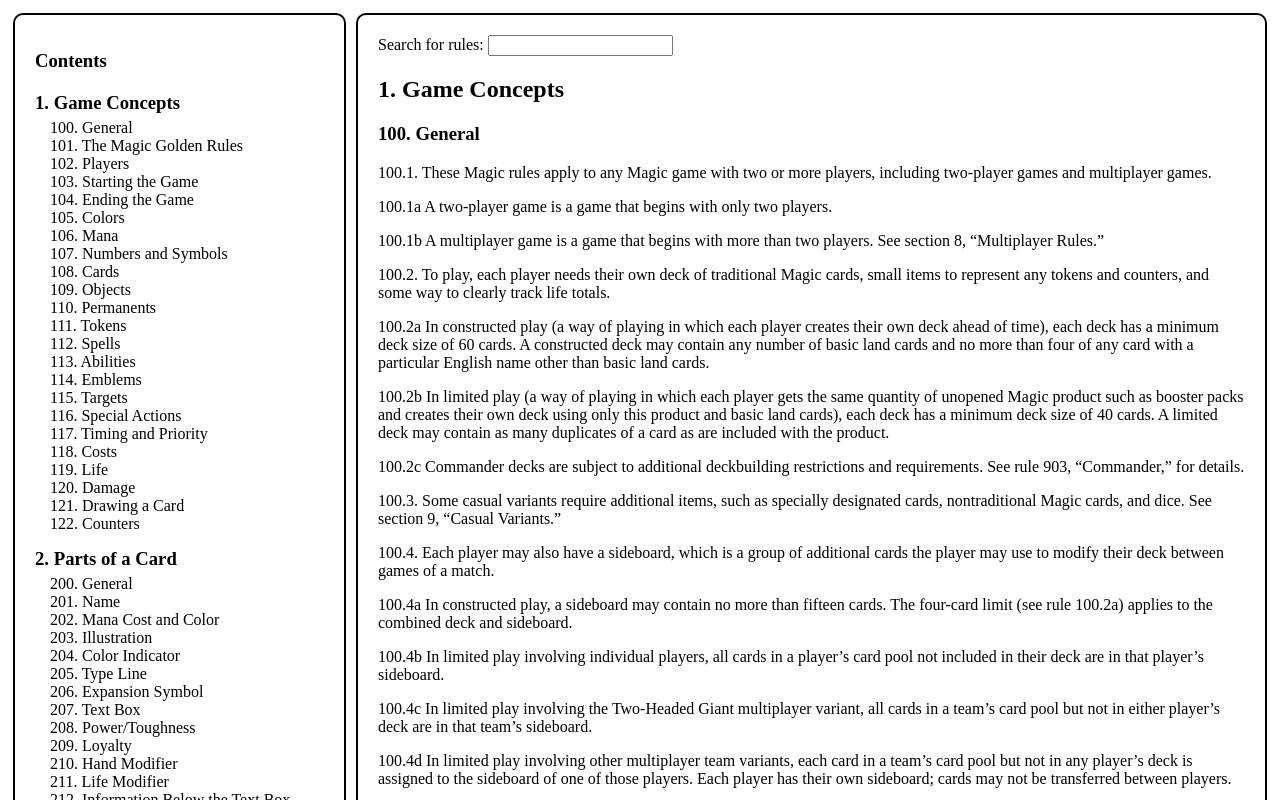
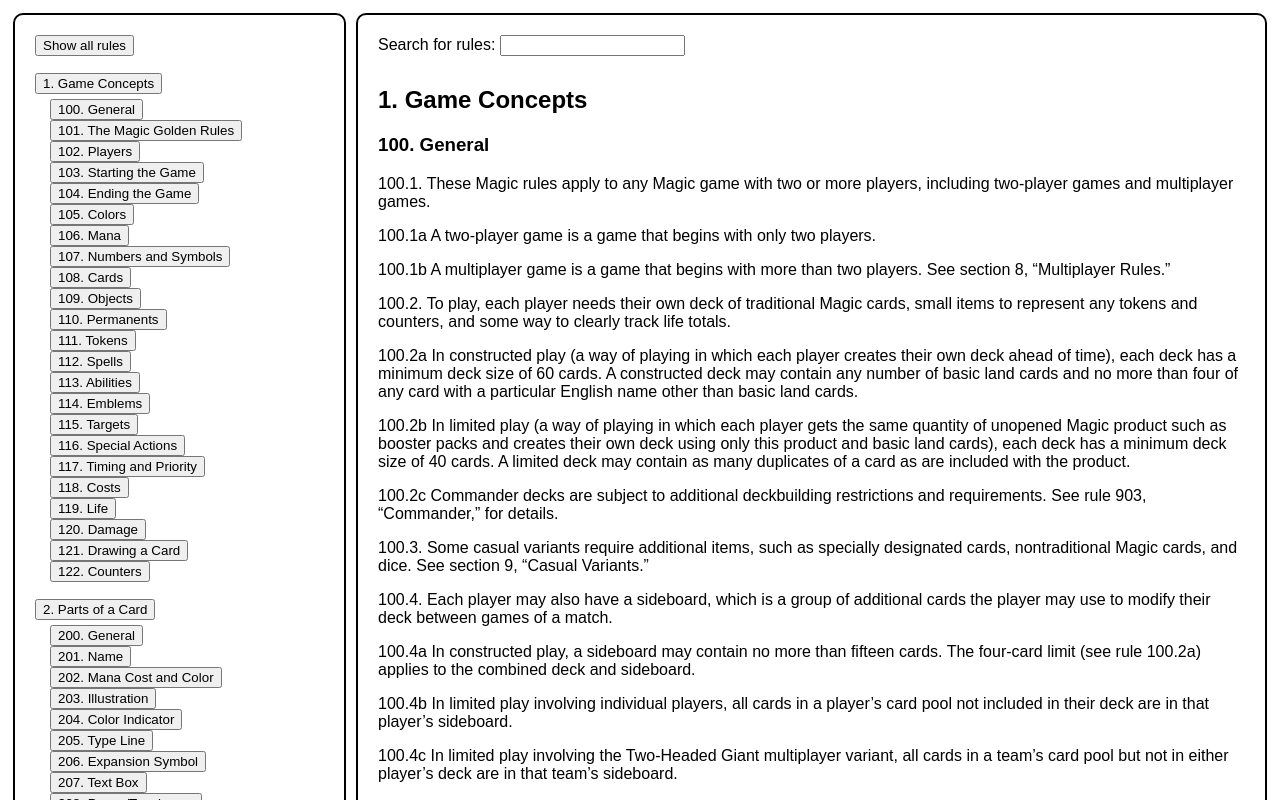
Before and after one commit to matiaskari/reaktorfall21, a React (Create React App) app: page / in a window 1280 px wide. Shown: the top 800 px of the page. Built offline with nearby package versions, Linux system fonts and the light colour scheme.

Commit message:
TableofContents hyperlink attempt (fail)

```diff
--- a/src/App.js
+++ b/src/App.js
@@ -13,6 +13,8 @@
 const App = () => {
     const [rules, setRules] = useState([])
     const [filter, setFilter] = useState([])
+    //const [tocChapter, setTocChapter] = useState([])
+    let tocChapter = ''
 
     useEffect(() => {
         /*rulesService.getRules()
@@ -33,14 +35,20 @@
         console.log('Filter: ', event.target.value)
         setFilter(event.target.value)
     }
+    const setTocSearch = (chapter) => {
+        console.log('chapter: ', chapter)
+        tocChapter = chapter
+        //setTocChapter(chapter)
+    }
 
     const styles = {
         container: {
             display: 'flex',
             flexDirection: 'row',
             flexWrap: 'wrap',
-            alignItems: 'flex-start', // if you want to fill rows left to right
-            width: '100%'
+            alignItems: 'flex-start',
+            width: '100%',
+            fontFamily: 'Arial, Helvetica, sans-serif'
         },
         styleToC: {
             flex: '1',
@@ -61,17 +69,20 @@
             borderStyle: 'solid',
             borderRadius: '10px',
             borderWidth: '2px'
+        },
+        filterField: {
+            paddingBottom: '10px'
         }
     }
 
     return (
         <div style={styles.container}>
-            <div style={styles.styleToC}><TableOfContents textArray={rules} /></div>
+            <div style={styles.styleToC}><TableOfContents textArray={rules} tocSearch={setTocSearch} /></div>
             <div style={styles.styleRules}>
-                <form>Search for rules: <input value={filter} onChange={changeFilter} /></form>
-                <FullRules textArray={rules} filter={filter} />
+                <form style={styles.filterField}>Search for rules: <input value={filter} onChange={changeFilter} /></form>
+                <FullRules textArray={rules} filter={filter} tocChapter={tocChapter} />
             </div>
-        </div>
+        </div >
     )
 }
 
--- a/src/components/FullRules.js
+++ b/src/components/FullRules.js
@@ -1,11 +1,13 @@
 
-const FullRules = ({ textArray, filter }) => {
+const FullRules = ({ textArray, filter, tocChapter }) => {
 
     const rulesWithoutToC = textArray.slice(textArray.indexOf("Credits") + 1, textArray.length)
     const onlyRules = rulesWithoutToC.slice(0, rulesWithoutToC.indexOf("Glossary")) //same as rulesWithoutToC but also Glossary removed
     /*const glossary = rulesWithoutToC.slice(rulesWithoutToC.indexOf("Glossary"), rulesWithoutToC.length)
         .map(line => <p key={'rule' + rulesWithoutToC.indexOf(line)}>{line}</p>)*/
-    const rulesToShow = filter === "" ? onlyRules : onlyRules.filter(line => line.toLowerCase().includes(filter))
+    const wantedRules = tocChapter === '' ? onlyRules : onlyRules.filter(line => line.slice(0, 4).includes(tocChapter))
+    const rulesToShow = filter === '' ? wantedRules : wantedRules.filter(line => line.toLowerCase().includes(filter))
+    console.log(tocChapter)
 
     const generateKey = () => {
         const min = 0
@@ -13,9 +15,9 @@
         return Math.random() * (max - min) + min
     }
     const formatted = rulesToShow.map(line => {
-        if (!isNaN(line[0]) && line[1] === '.' && isNaN(line[4])) {
+        if (!isNaN(line[0]) && line[1] === '.') {
             return <h2 key={'rule' + generateKey()}>{line}</h2>
-        } else if (!isNaN(line[0]) && line[3] === '.' && line[4] === " ") {
+        } else if (!isNaN(line[0]) && line[3] === '.' && line[4] === ' ') {
             return <h3 key={'rule' + generateKey()}>{line}</h3>
         } else {
             return <p key={'rule' + generateKey()}>{line}</p>
--- a/src/components/TableOfContents.js
+++ b/src/components/TableOfContents.js
@@ -1,6 +1,13 @@
-const TableOfContents = ({ textArray }) => {
-    const fullToC = textArray.slice(textArray.indexOf("Contents"), textArray.indexOf("Credits") + 1)
-    //const chapters = fullToC.filter(line => !isNaN(line[0]) && (line[3] === '.' || line[1] === '.') && isNaN(line[4]))
+const TableOfContents = ({ textArray, tocSearch }) => {
+    const fullToC = textArray.slice(textArray.indexOf("Contents") + 1, textArray.indexOf("Glossary"))
+
+    //const chapterNumbers = fullToC.map(line => line.split(' ')[0])
+    const setTocSearch = (line) => {
+        console.log(line)
+        //event.preventDefault()
+        tocSearch(line.split(' ')[0])
+    }
+    //console.log(chapterNumbers)
     const chapterStyle = {
         margin: '0',
         paddingTop: '15px',
@@ -12,13 +19,14 @@
     }
     const formatted = fullToC.map(line => {
         if ((!isNaN(line[0]) && line[1] === '.') || isNaN(line[0])) {
-            return <h3 key={'chapter' + line.split(' ')[0]} style={chapterStyle}>{line}</h3>
+            return <h3 key={'chapter' + line.split(' ')[0]} style={chapterStyle}><button onClick={setTocSearch(line)}>{line}</button></h3>
         } else {
-            return <p key={'chapter' + line.split(' ')[0]} style={subChapterStyle}>{line}</p>
+            return <p key={'chapter' + line.split(' ')[0]} style={subChapterStyle}><button onClick={setTocSearch(line)}>{line}</button></p>
         }
     })
     return (
         <div>
+            <button>Show all rules</button>
             {formatted}
         </div>
     )
```
